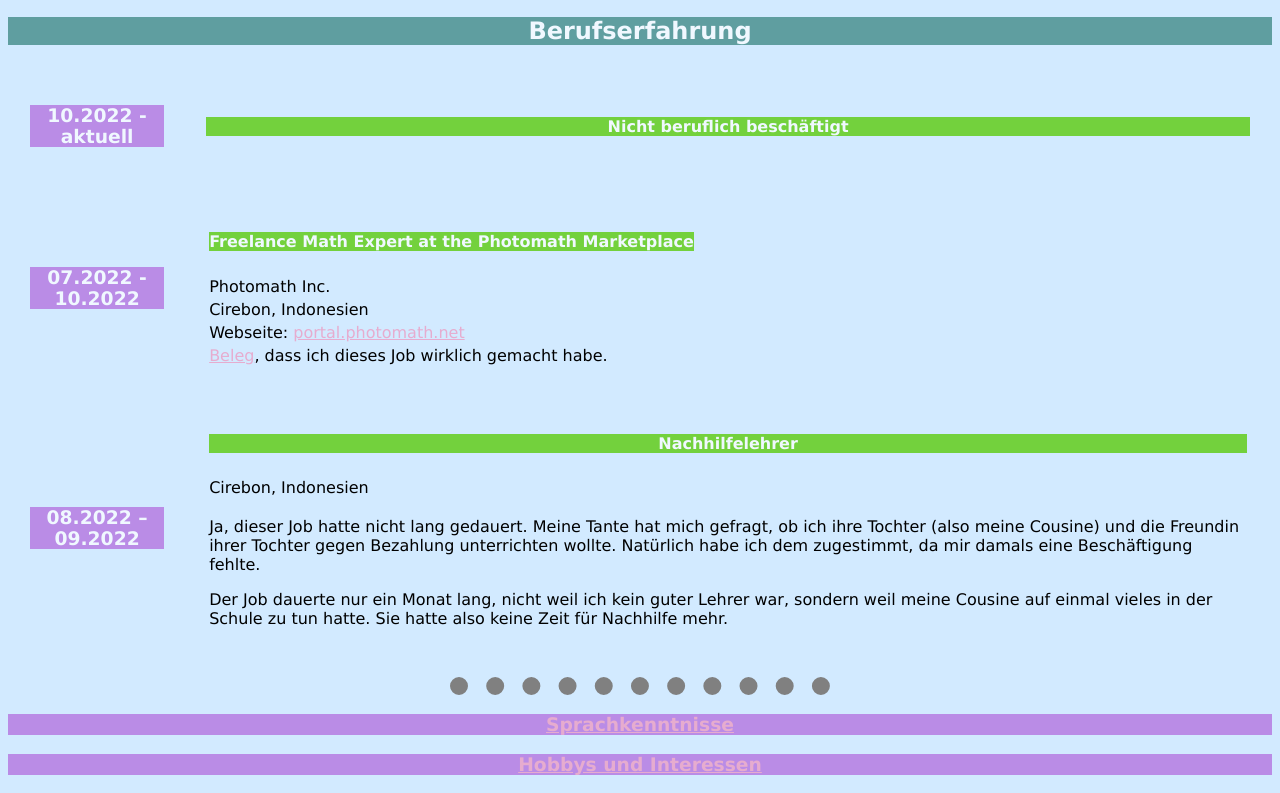
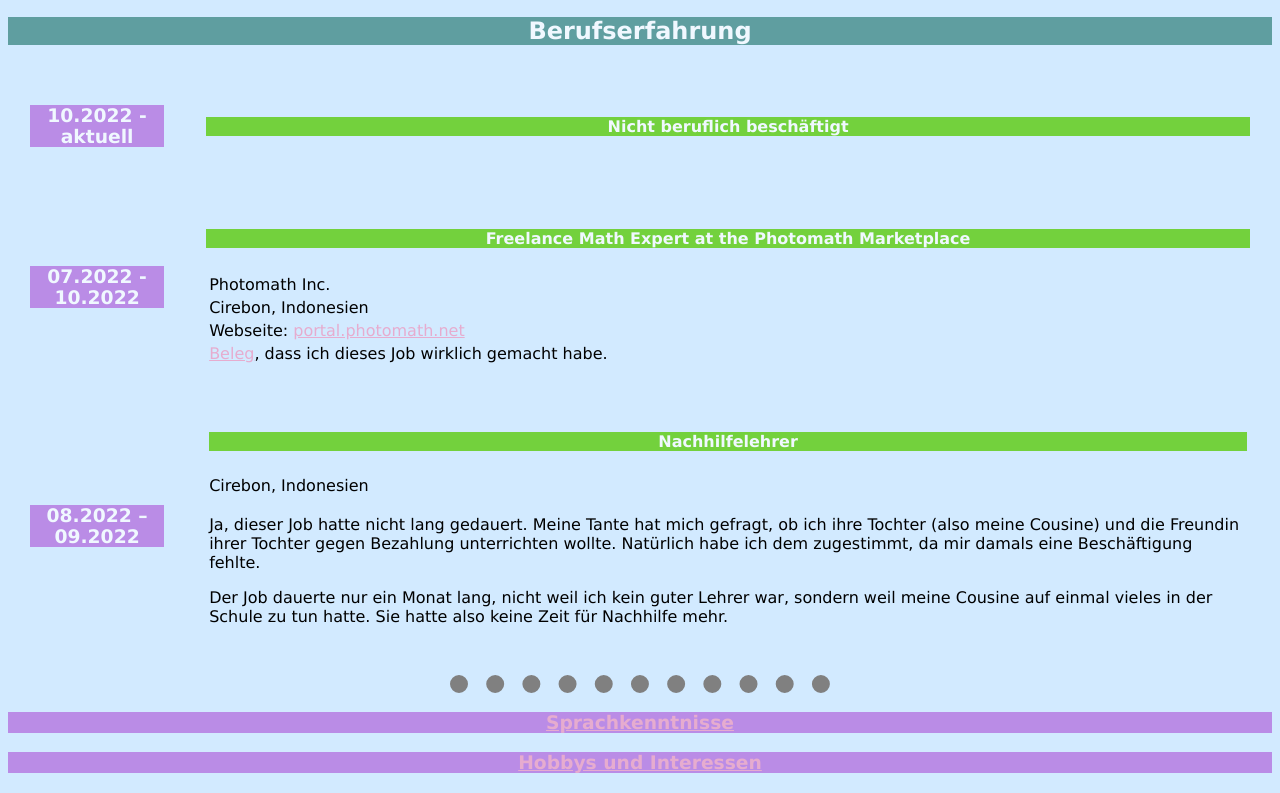
Before and after one commit to Evander-Jose/cv, a plain HTML site: page index.html in a window 1280 px wide. Shown: the part 1327-2120 px from the top of the page. Drawn offline with Linux system fonts and the light colour scheme.

Commit message:
Update index.html
Yeah, the header for one header wasn't stretching out right.

```diff
--- a/index.html
+++ b/index.html
@@ -125,7 +125,7 @@
             <td>
                 <table>
                     <tr>
-                        <td><h4>Freelance Math Expert at the Photomath Marketplace</h4></td>
+                        <h4>Freelance Math Expert at the Photomath Marketplace</h4>
                     </tr>
                     <tr>
                         <td>Photomath Inc.</td>
```
